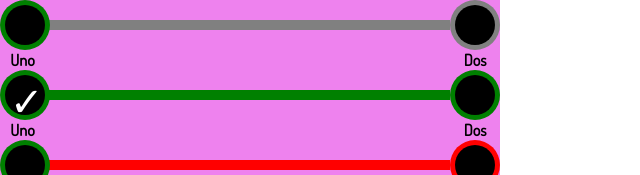
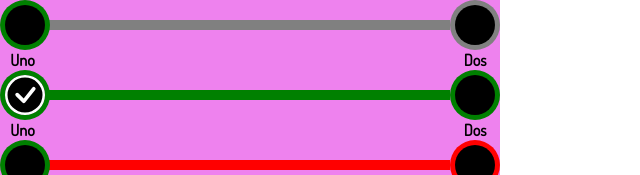
Before and after one commit to Daniel-dadu/PAE_web_platform, a React (Create React App) app in the folder frontend/: page /fernando in a window 1280 px wide. Shown: the top 175 px of the page, without its empty margins (0-640 px from the left). Built offline with nearby package versions, Linux system fonts and the light colour scheme.

Commit message:
Cambio del icono de check en componente-BarraProgresp close #29

```diff
--- a/frontend/src/components/reusable/BarraProgreso/BarraProgreso.css
+++ b/frontend/src/components/reusable/BarraProgreso/BarraProgreso.css
@@ -48,7 +48,6 @@
     color: white;
     position: absolute;
     font-size: 40px;
-    left: 5px;
 }
 
 .barra_progreso_step_name {
--- a/frontend/src/components/reusable/BarraProgreso/BarraProgreso.jsx
+++ b/frontend/src/components/reusable/BarraProgreso/BarraProgreso.jsx
@@ -1,5 +1,6 @@
 import React from 'react'
 import "./BarraProgreso.css"
+import { BsCheckCircle } from "react-icons/bs";
 
 /*
 BarraProgresp recibe un json con los datos de los pasos del proceso, con su
@@ -38,9 +39,9 @@ function BarraProgreso(props){
                     <div className='barra_progreso_container_step_path'>
                         <div className='barra_progreso_step'>
                             <div className='barra_progreso_step_circle'>
-                                <div className='barra_progreso_step_outer_circle' style={{backgroundColor: props.progress.currentStep == index || step.state ? "green" : step.next == "refuse" ? "red": step.next == "restricted" ? "orange": "grey"}}></div>
+                                <div className='barra_progreso_step_outer_circle' style={{backgroundColor: props.progress.currentStep === index || step.state ? "green" : step.next === "refuse" ? "red": step.next === "restricted" ? "orange": "grey"}}></div>
                                 <div className='barra_progreso_step_inter_circle'>
-                                    {index < props.progress.currentStep ? <span className='barra_progreso_step_inter_circle_check_mark'>&#10003;</span> : null}
+                                    {index < props.progress.currentStep ? <BsCheckCircle className='barra_progreso_step_inter_circle_check_mark'/>: null}
                                 </div>
                             </div>
                             <div className='barra_progreso_step_name'>
@@ -48,15 +49,15 @@ function BarraProgreso(props){
                             </div>
                         </div>
                         <div className='barra_progreso_path'>
-                            <hr className='barra_progreso_path_status' style={{backgroundColor: step.next == "enable" && props.progress.currentStep > index ? "green" : step.next == "refuse" ? "red": step.next == "restricted" ? "orange": "grey"}}></hr>
+                            <hr className='barra_progreso_path_status' style={{backgroundColor: step.next === "enable" && props.progress.currentStep > index ? "green" : step.next === "refuse" ? "red": step.next === "restricted" ? "orange": "grey"}}></hr>
                         </div>
                     </div>
                     :<div className='barra_progreso_container_step_path end'>
                         <div className='barra_progreso_step'>
                             <div className='barra_progreso_step_circle'>
-                                <div className='barra_progreso_step_outer_circle' style={{backgroundColor: props.progress.currentStep == index || step.state ? "green" : step.next == "refuse" ? "red": step.next == "restricted" ? "orange": "grey"}}></div>
+                                <div className='barra_progreso_step_outer_circle' style={{backgroundColor: props.progress.currentStep === index || step.state ? "green" : step.next === "refuse" ? "red": step.next === "restricted" ? "orange": "grey"}}></div>
                                 <div className='barra_progreso_step_inter_circle'>
-                                    {index < props.progress.currentStep ? <span className='barra_progreso_step_inter_circle_check_mark'>&#10003;</span> : null}
+                                {index < props.progress.currentStep ? <BsCheckCircle className='barra_progreso_step_inter_circle_check_mark'/>: null}
                                 </div>
                             </div>
                             <div className='barra_progreso_step_name'>
```
